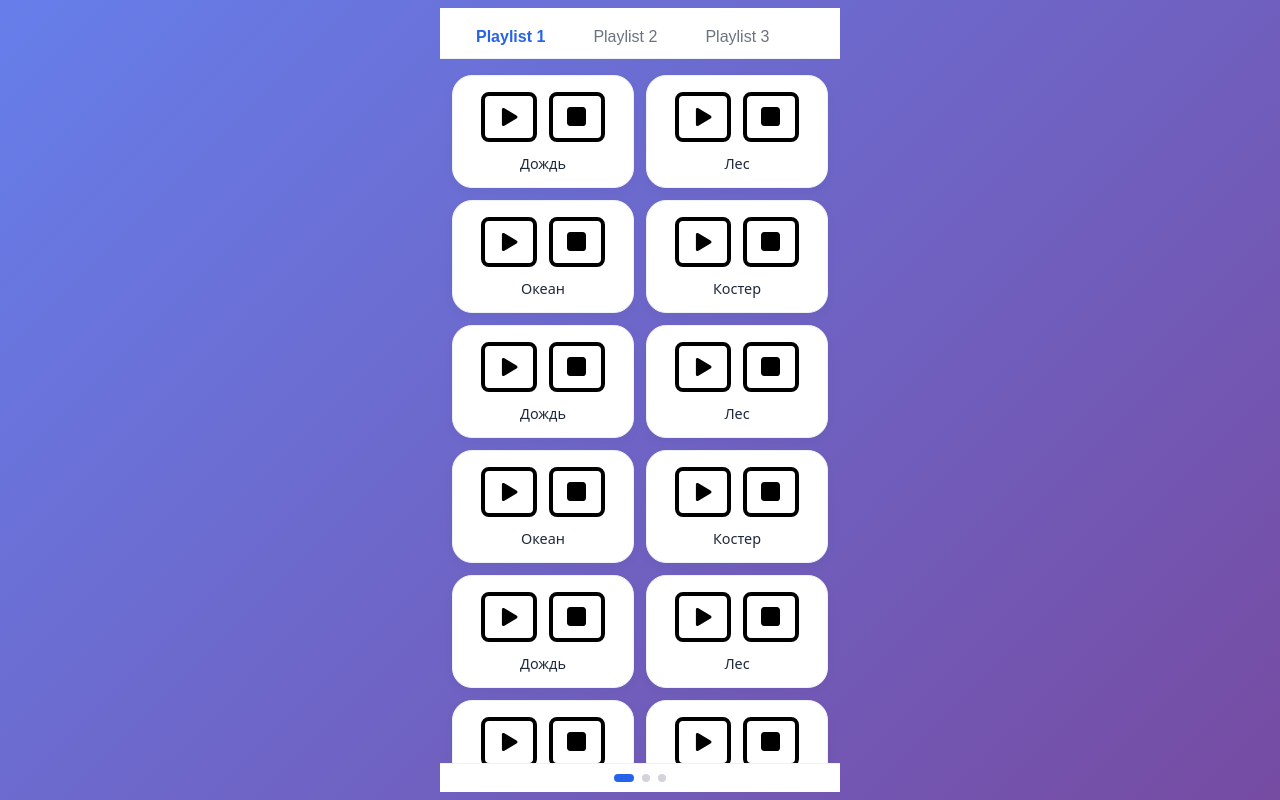
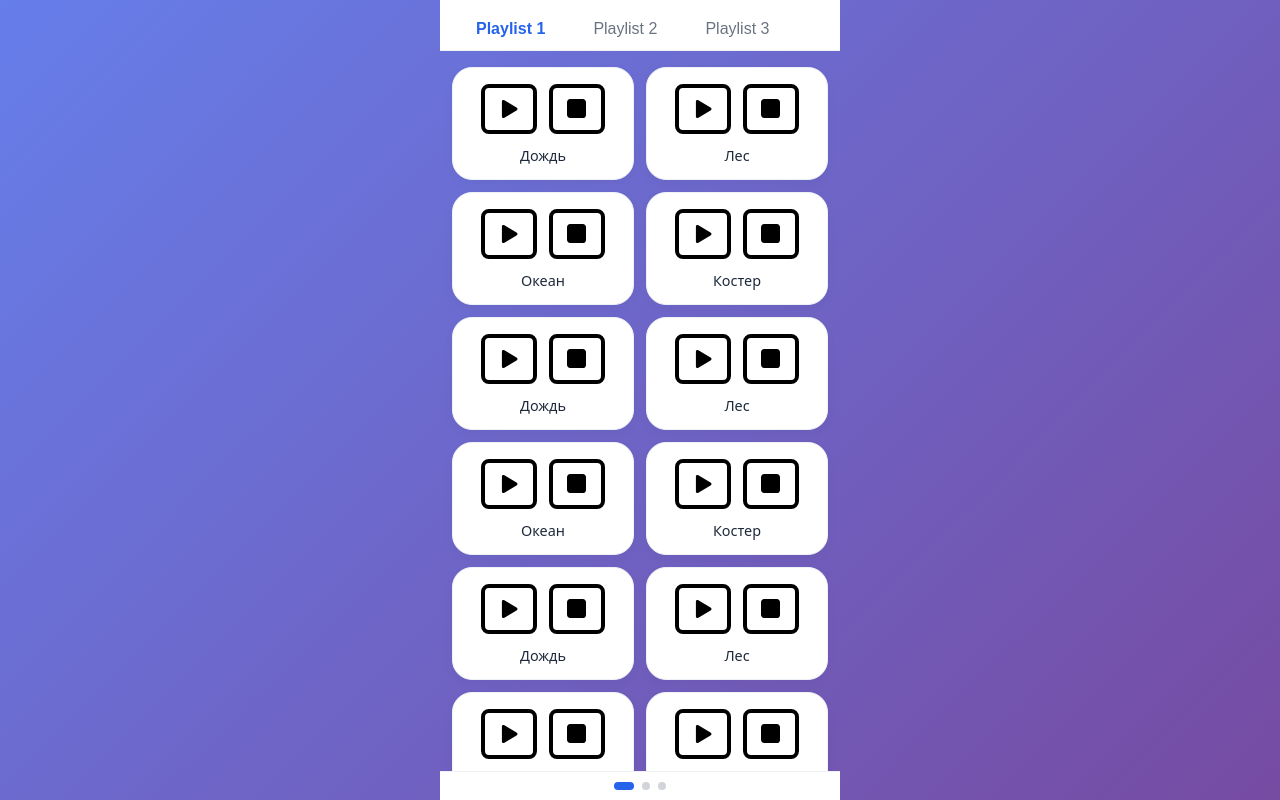
Before and after one commit to DrusJs/soundpad-webapp, a plain HTML site: page index.html in a window 1280 px wide. Drawn offline with Linux system fonts and the light colour scheme.

Commit message:
Update style.css

```diff
--- a/css/style.css
+++ b/css/style.css
@@ -35,7 +35,7 @@ body.playlist-2 {
     display: flex;
     flex-direction: column;
     height: 900px;
-    max-height: 98dvh;
+    max-height: 100dvh;
 }
 
 .tabs {
```
